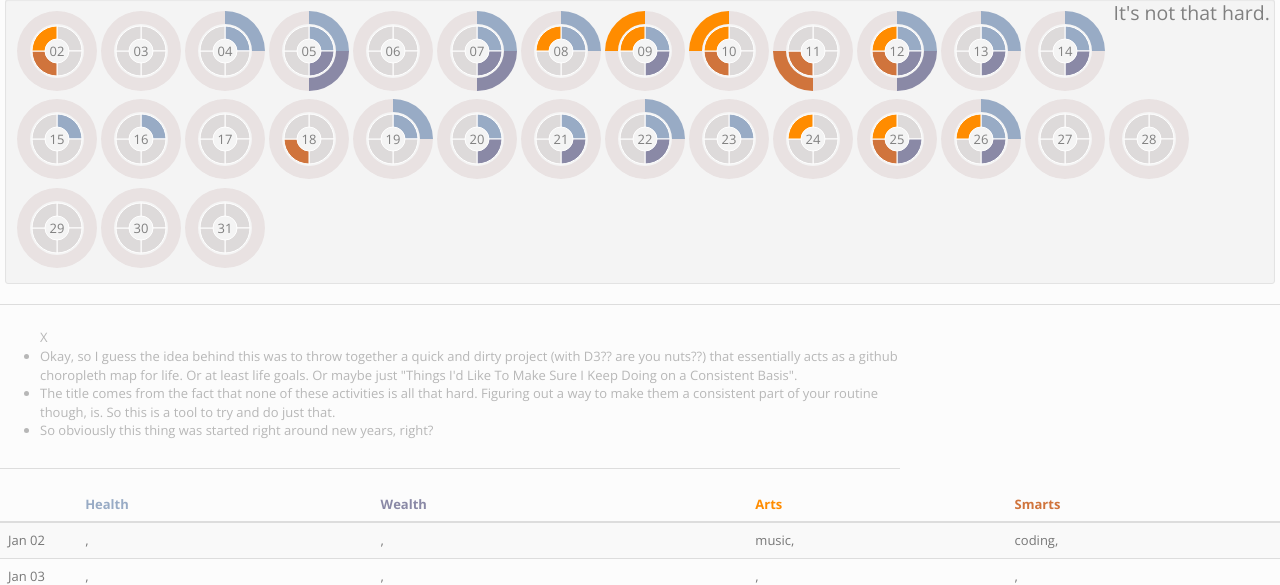
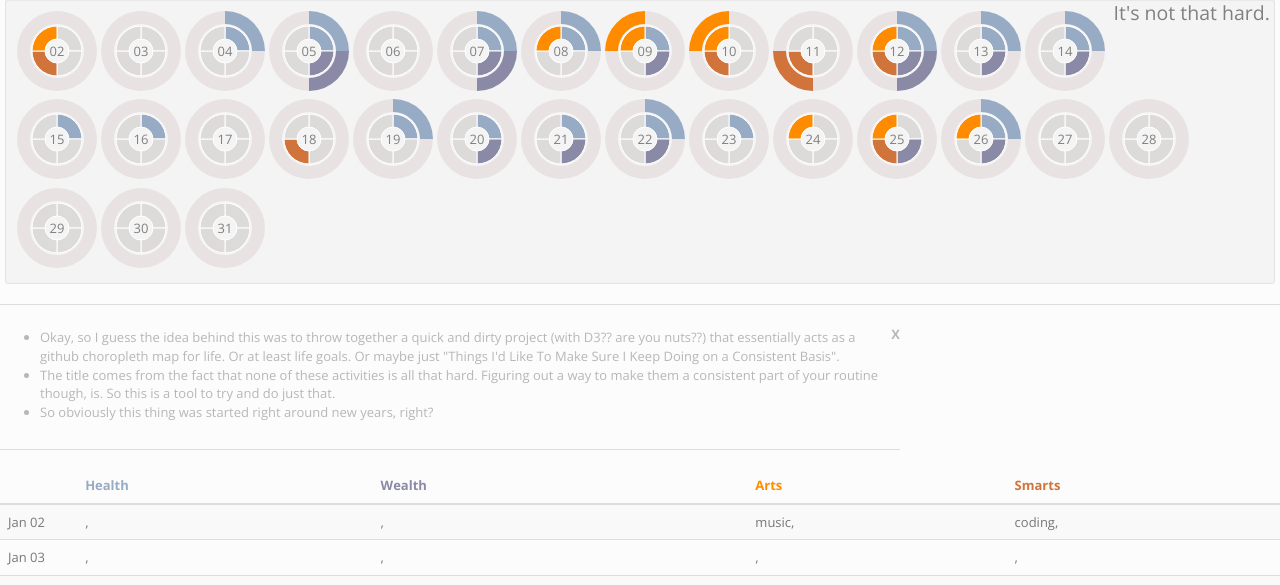
Before and after one commit to jakemadison/not_that_hard, a Django app: page / in a window 1280 px wide. Shown: the part 39-624 px from the top of the page. Run offline with Django 3.2, Linux system fonts and the light colour scheme; data comes from the database, SQL or seed files in the repository; some libraries are stand-ins or nearby versions.

Commit message:
hey look, a close button.

```diff
--- a/static/css/main.css
+++ b/static/css/main.css
@@ -54,3 +54,15 @@ svg {
     margin-left: 5px;
     margin-right: 5px;
 }
+
+#close {
+    float:right;
+    display:inline-block;
+    padding:2px 5px;
+    /*background:#ccc;*/
+    margin-top: -5px;
+    margin-right: -5px;
+    margin-left: 5px;
+    margin-bottom: 5px;
+    cursor: pointer;
+}
--- a/static/js/main.js
+++ b/static/js/main.js
@@ -7,12 +7,12 @@ get_historical_data();
 
 
 
-//document.getElementById('close').onclick = function(){
-//        this.parentNode.parentNode
-//        .style.display = "none";
-//
-//        return false;
-//    };
+document.getElementById('close').onclick = function(){
+        this.parentNode.parentNode.parentNode
+        .style.display = "none";
+
+        return false;
+    };
 
 function get_historical_data(amount) {
 
--- a/templates/index.html
+++ b/templates/index.html
@@ -79,7 +79,7 @@
 
        <ul>
            <span class="help-block description_span">
-               <span id='close'>X</span>
+               <span id='close'><b>X</b></span>
      <li>Okay, so I guess the idea behind this was to throw together a quick and
          dirty project (with D3?? are you nuts??) that essentially acts as a
          github choropleth map for life. Or at least life goals. Or maybe just
```
